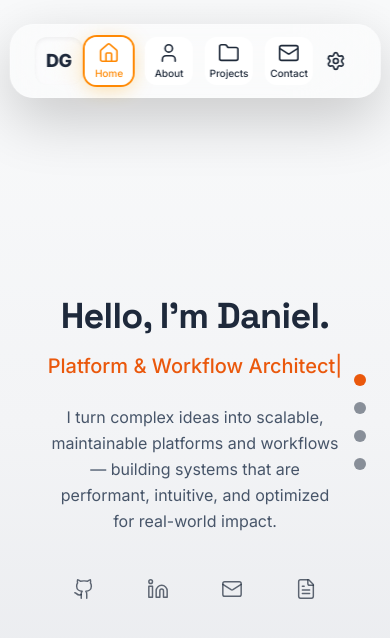
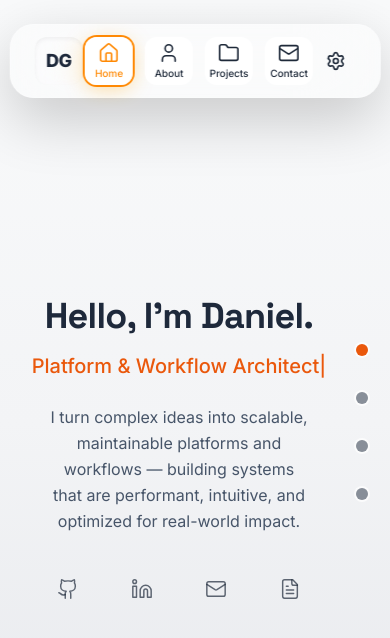
Before and after one commit to dgutensohn03/dg-portfolio, a Next.js app: page / in a window 390 px wide. Shown: the top 638 px of the page. Built offline with nearby package versions, Linux system fonts and the light colour scheme.

Commit message:
Fix project images and mobile section spacing (#3)
* Make project images base-path safe

* Keep section navigation clear of mobile content

* Reserve mobile space for section navigation

```diff
--- a/src/components/AppShell.tsx
+++ b/src/components/AppShell.tsx
@@ -14,7 +14,6 @@ import useActiveSection, { SectionId } from "../hooks/useActiveSection";
 export default function AppShell() {
   const sectionIds: SectionId[] = ["home", "about", "projects", "contact"];
 
-  // Debounce updates to reduce scroll jank
   const { active, scrollTo } = useActiveSection(
     sectionIds,
     80,
@@ -27,7 +26,6 @@ export default function AppShell() {
 
   return (
     <div className="relative min-h-dvh transition-colors duration-500 bg-linear-to-b from-grad-from via-grad-via to-grad-to text-fg">
-      {/* Fixed header/navigation */}
       <Navbar active={active} scrollToId={scrollTo} />
       <SectionDots active={active} scrollToId={scrollTo} />
 
@@ -36,7 +34,6 @@ export default function AppShell() {
         forceHide={!isContactMostlyVisible}
       />
 
-      {/* Scroll Container */}
       <main
         data-scroll-container
         className="
@@ -51,36 +48,33 @@ export default function AppShell() {
           scrollBehavior: "smooth",
         }}
       >
-        {/* HERO */}
         <section
           id="home"
           className="h-screen h-dvh flex items-center justify-center md:snap-start"
         >
-          <div className="w-full px-6 sm:px-16 md:px-20 lg:px-28 xl:px-40 mx-auto max-w-6xl">
+          <div className="w-full pl-6 pr-14 sm:px-16 md:px-20 lg:px-28 xl:px-40 mx-auto max-w-6xl">
             <FadeSection>
               <Hero />
             </FadeSection>
           </div>
         </section>
 
-        {/* ABOUT */}
         <section
           id="about"
           className="relative flex min-h-[calc(100vh-60px)] min-h-[calc(100dvh-60px)] pt-15 pb-12 md:pb-0 md:snap-start"
         >
-          <div className="w-full px-6 sm:px-16 md:px-20 lg:px-28 xl:px-40 mx-auto flex flex-col md:items-center md:justify-center">
+          <div className="w-full pl-6 pr-14 sm:px-16 md:px-20 lg:px-28 xl:px-40 mx-auto flex flex-col md:items-center md:justify-center">
             <FadeSection>
               <About />
             </FadeSection>
           </div>
         </section>
 
-        {/* PROJECTS */}
         <section
           id="projects"
           className="relative flex flex-col min-h-[calc(100vh-60px)] min-h-[calc(100dvh-60px)] pt-15 pb-20 md:pb-36 md:snap-start"
         >
-          <div className="w-full px-5 sm:px-16 md:px-20 lg:px-28 xl:px-40 mx-auto">
+          <div className="w-full pl-5 pr-14 sm:px-16 md:px-20 lg:px-28 xl:px-40 mx-auto">
             <FadeSection>
               <Projects />
             </FadeSection>
@@ -89,14 +83,13 @@ export default function AppShell() {
           <div className="pointer-events-none absolute inset-x-0 bottom-0 h-16 bg-linear-to-t from-bg to-transparent opacity-3" />
         </section>
 
-        {/* CONTACT */}
         <section
           id="contact"
           className="relative flex min-h-[calc(100vh-60px)] min-h-[calc(100dvh-60px)] pt-15 md:snap-end"
         >
           <div
             ref={contactRef}
-            className="w-full px-6 sm:px-16 md:px-20 lg:px-28 xl:px-40 mx-auto flex items-center justify-center"
+            className="w-full pl-6 pr-14 sm:px-16 md:px-20 lg:px-28 xl:px-40 mx-auto flex items-center justify-center"
           >
             <FadeSection>
               <Contact />
--- a/src/components/ProjectCard.tsx
+++ b/src/components/ProjectCard.tsx
@@ -6,6 +6,14 @@ import { Project } from "../data/projects";
 type Props = {
   project: Project;
   openModal: () => void;
+};
+
+const withBasePath = (src: string) => {
+  if (/^(https?:)?\/\//.test(src) || src.startsWith("data:")) return src;
+
+  const cleanSrc = src.replace(/^\.\//, "").replace(/^\//, "");
+  const basePath = process.env.NODE_ENV === "production" ? "/dg-portfolio" : "";
+  return `${basePath}/${cleanSrc}`;
 };
 
 export default function ProjectCard({ project, openModal }: Props) {
@@ -42,7 +50,7 @@ export default function ProjectCard({ project, openModal }: Props) {
       {project.image && (
         <div className="relative w-full h-52 overflow-hidden">
           <img
-            src={project.image}
+            src={withBasePath(project.image)}
             alt={project.title}
             className="w-full h-full object-cover transition-transform duration-300 group-hover:scale-105"
           />
--- a/src/components/navigation/SectionDots.tsx
+++ b/src/components/navigation/SectionDots.tsx
@@ -9,7 +9,6 @@ interface SectionDotsProps {
   scrollToId: (id: SectionId) => void;
 }
 
-// Sections typed explicitly with SectionId
 const sections: { id: SectionId; icon: React.ElementType; label: string }[] = [
   { id: "home", icon: Home, label: "Home" },
   { id: "about", icon: User, label: "About" },
@@ -19,24 +18,25 @@ const sections: { id: SectionId; icon: React.ElementType; label: string }[] = [
 
 export default function SectionDots({ active, scrollToId }: SectionDotsProps) {
   return (
-    <div className="fixed right-6 top-1/2 -translate-y-1/2 flex flex-col gap-4 z-40">
+    <div className="fixed right-3 sm:right-6 top-1/2 -translate-y-1/2 flex flex-col gap-4 z-40">
       {sections.map(({ id, icon: Icon, label }) => {
         const isActive = active === id;
         return (
           <button
             key={id}
             onClick={() => scrollToId(id)}
-            className="relative flex items-center cursor-pointer group"
+            className="relative flex min-h-8 min-w-8 items-center justify-center cursor-pointer group"
             type="button"
+            aria-label={`Go to ${label}`}
           >
-            {/* Label tooltip */}
+            {/* Label tooltip is hover-only and hidden on touch-sized screens. */}
             <span
               className="
-                pointer-events-none absolute right-6 top-1/2 -translate-y-1/2
+                pointer-events-none absolute right-8 top-1/2 -translate-y-1/2
                 px-3 py-0.75 rounded-md backdrop-blur-md bg-(--glass)/70
                 border border-(--hairline)
                 text-(--fg)/85
-                flex items-center gap-1 text-[10px] font-medium
+                hidden sm:flex items-center gap-1 text-[10px] font-medium
                 opacity-0 group-hover:opacity-100
                 transition-opacity shadow-sm
               "
@@ -46,7 +46,7 @@ export default function SectionDots({ active, scrollToId }: SectionDotsProps) {
 
             {/* Dot */}
             <div
-              className={`w-3 h-3 rounded-full ${
+              className={`w-3 h-3 rounded-full ring-2 ring-[var(--bg)]/70 ${
                 isActive ? "bg-(--accent)" : "bg-(--fg)/50"
               }`}
             />
```
